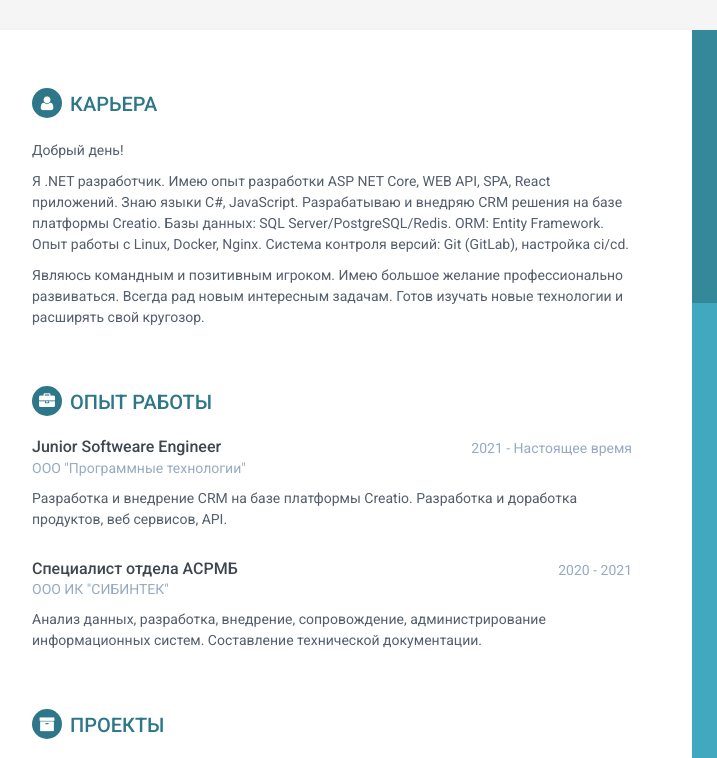
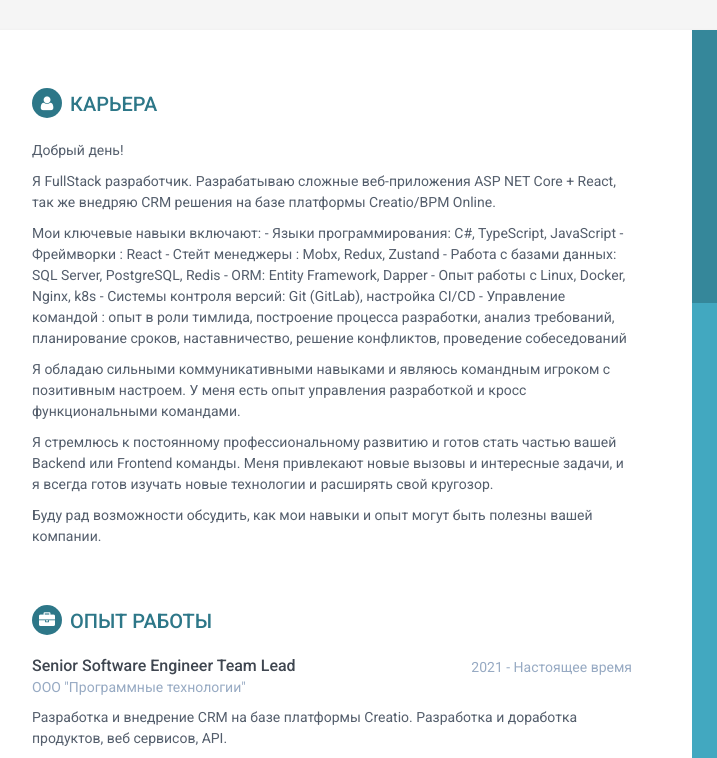
Before and after one commit to MaksimSimpleCode/MaksimSimpleCode, a plain HTML site: page index.html in a window 1280 px wide. Shown: the top 758 px of the page, 188-905 px from the left. Drawn offline with Linux system fonts and the light colour scheme.

Commit message:
Update index.html

```diff
--- a/index.html
+++ b/index.html
@@ -74,14 +74,27 @@
                <h2 class="section-title"><i class="fa fa-user"></i>Карьера</h2>
                <div class="summary">
                   <p>Добрый день!</p>
-                  <p> Я .NET разработчик. Имею опыт разработки ASP NET Core, WEB API, SPA, React приложений. Знаю языки
-                     C#, JavaScript. Разрабатываю и внедряю CRM решения на базе платформы Creatio. Базы данных: SQL Server/PostgreSQL/Redis.
-                     ORM: Entity Framework.
-                     Опыт работы с Linux, Docker, Nginx. Система контроля версий: Git (GitLab), настройка ci/cd.
+                  <p> Я FullStack разработчик. Разрабатываю сложные веб-приложения ASP NET Core + React, так же внедряю CRM решения на базе платформы Creatio/BPM Online.
                   </p>
                   <p>
-                     Являюсь командным и позитивным игроком. Имею большое желание профессионально развиваться.
-                     Всегда рад новым интересным задачам. Готов изучать новые технологии и расширять свой кругозор.
+                     Мои ключевые навыки включают:
+                        - Языки программирования: C#, TypeScript, JavaScript
+                        - Фреймворки : React
+                        - Стейт менеджеры : Mobx, Redux, Zustand
+                        - Работа с базами данных: SQL Server, PostgreSQL, Redis
+                        - ORM: Entity Framework, Dapper
+                        - Опыт работы с Linux, Docker, Nginx, k8s
+                        - Системы контроля версий: Git (GitLab), настройка CI/CD
+                        - Управление командой : опыт в роли тимлида, построение процесса разработки, анализ требований, планирование сроков, наставничество, решение конфликтов, проведение собеседований
+                  </p>
+                  <p>
+                     Я обладаю сильными коммуникативными навыками и являюсь командным игроком с позитивным настроем. У меня есть опыт управления разработкой и кросс функциональными командами.
+                  </p>
+                  <p>
+                    Я стремлюсь к постоянному профессиональному развитию и готов стать частью вашей Backend или Frontend команды. Меня привлекают новые вызовы и интересные задачи, и я всегда готов изучать новые технологии и расширять свой кругозор.
+                  </p>
+                   <p>
+                   Буду рад возможности обсудить, как мои навыки и опыт могут быть полезны вашей компании.
                   </p>
                </div>
                <!--//summary-->
@@ -92,7 +105,7 @@
                <div class="item">
                   <div class="meta">
                      <div class="upper-row">
-                        <h3 class="job-title">Junior Softweare Engineer</h3>
+                        <h3 class="job-title">Senior Software Engineer Team Lead</h3>
                         <div class="time">2021 - Настоящее время</div>
                      </div>
                      <!--//upper-row-->
@@ -219,7 +232,7 @@
                   <div class="item">
                      <h3 class="level-title">C#</h3>
                      <div class="level-bar">
-                        <div class="level-bar-inner" data-level="98%">
+                        <div class="level-bar-inner" data-level="99%">
                         </div>
                      </div>
                      <!--//level-bar-->
@@ -228,7 +241,15 @@
                   <div class="item">
                      <h3 class="level-title">JavaScript</h3>
                      <div class="level-bar">
-                        <div class="level-bar-inner" data-level="70%">
+                        <div class="level-bar-inner" data-level="99%">
+                        </div>
+                     </div>
+                     <!--//level-bar-->
+                  </div>
+                 <div class="item">
+                     <h3 class="level-title">TypeScript</h3>
+                     <div class="level-bar">
+                        <div class="level-bar-inner" data-level="99%">
                         </div>
                      </div>
                      <!--//level-bar-->
@@ -237,7 +258,7 @@
                   <div class="item">
                      <h3 class="level-title">React</h3>
                      <div class="level-bar">
-                        <div class="level-bar-inner" data-level="70%">
+                        <div class="level-bar-inner" data-level="90%">
                         </div>
                      </div>
                      <!--//level-bar-->
@@ -255,7 +276,7 @@
                   <div class="item">
                      <h3 class="level-title">SQL</h3>
                      <div class="level-bar">
-                        <div class="level-bar-inner" data-level="85%">
+                        <div class="level-bar-inner" data-level="90%">
                         </div>
                      </div>
                      <!--//level-bar-->
@@ -264,7 +285,7 @@
                   <div class="item">
                      <h3 class="level-title">Linux &amp; NGINX</h3>
                      <div class="level-bar">
-                        <div class="level-bar-inner" data-level="60%">
+                        <div class="level-bar-inner" data-level="80%">
                         </div>
                      </div>
                      <!--//level-bar-->
```
